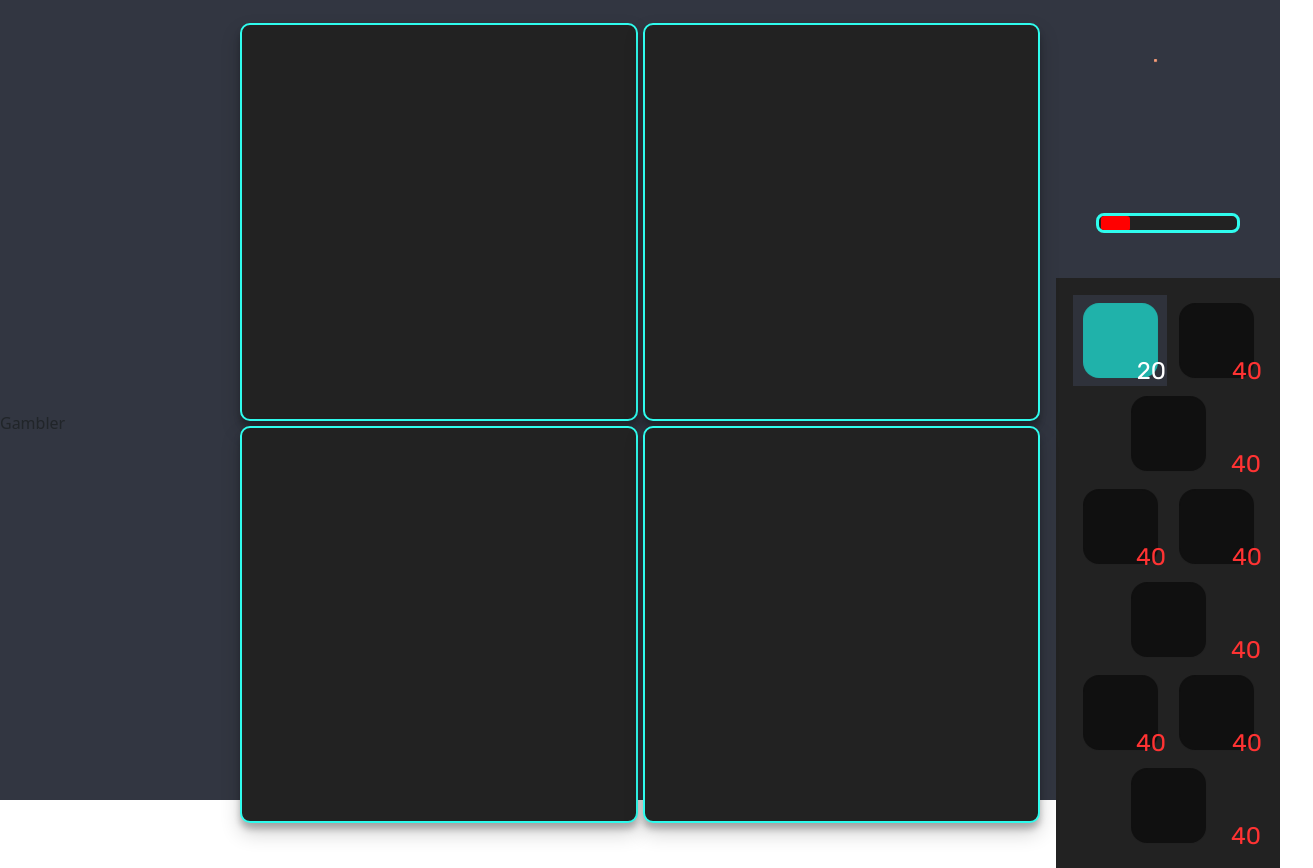
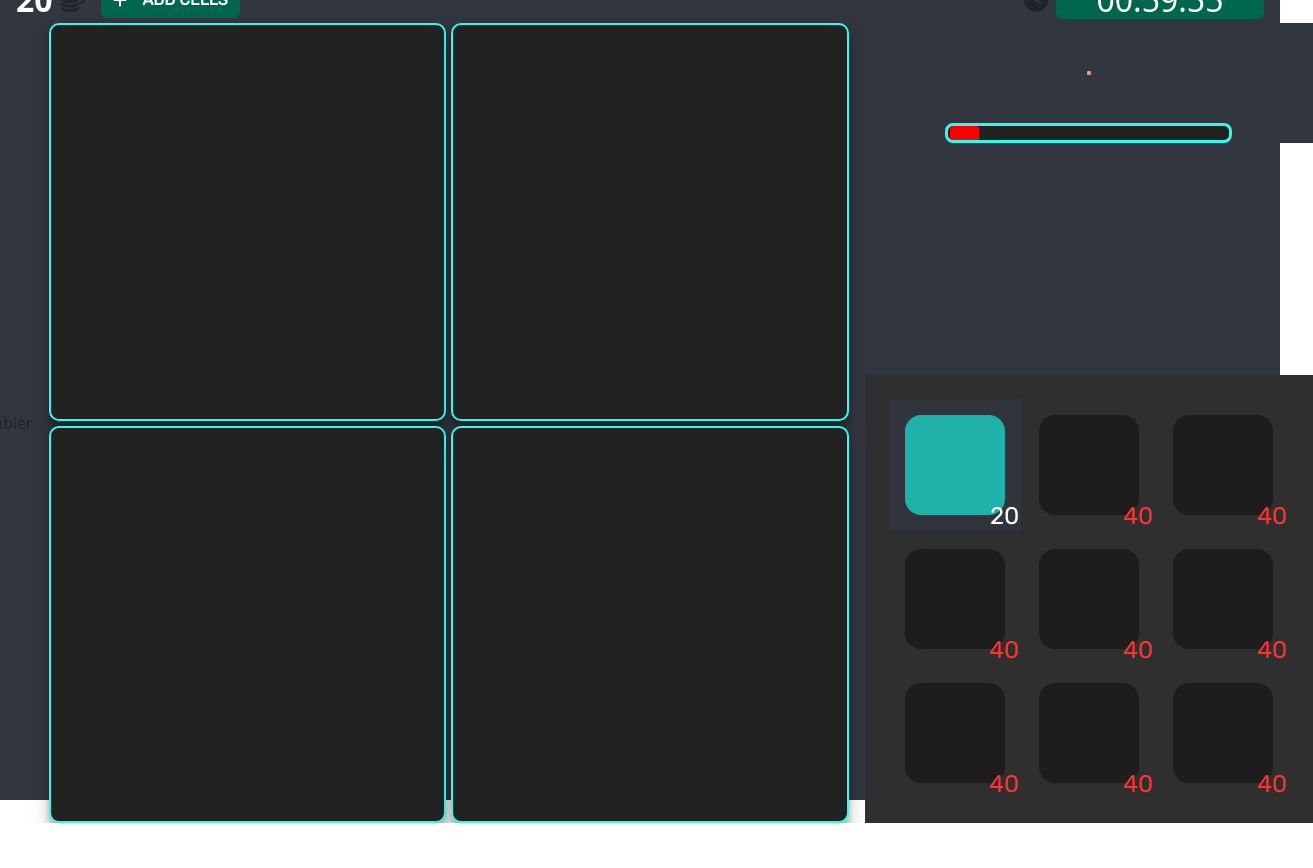
Before and after one commit to Myc22Ka/TheGame, a React (Create React App) app: page / in a window 1280 px wide. Shown: the whole page, 1313 px wide, since content can reach past the window. After the commit the page ends 823 px from the top, so only its background shows below. Built offline with nearby package versions, Linux system fonts and the light colour scheme.

Commit message:
grid style

```diff
--- a/src/components/Shop/Shop/BuyPiece.tsx
+++ b/src/components/Shop/Shop/BuyPiece.tsx
@@ -4,10 +4,6 @@ import usePiece from "../../../hooks/usePiece";
 import { pieceTransition, pieceVariants } from "../../../modules/Piece/utils";
 import { PieceType } from "../../../modules/Piece/types";
 import { useScore } from "../../../contexts/ScoreContext";
-import { faLock } from "@fortawesome/free-solid-svg-icons";
-import { FontAwesomeIcon } from "@fortawesome/react-fontawesome";
-import { Stack } from "react-bootstrap";
-import styles from "../../../styles/style.module.scss";
 
 type BuyPiecePropsType = {
   piece: PieceType;
--- a/src/components/Shop/Shop/Market.tsx
+++ b/src/components/Shop/Shop/Market.tsx
@@ -1,33 +1,57 @@
 import React from "react";
 import options from "../../../config.json";
-import { Col, Container, Row } from "react-bootstrap";
+import { Col, Container, Row, Stack } from "react-bootstrap";
 import ShopCell from "./ShopCell";
 
 const Market: React.FC = () => {
-  const splitArray = () => {
-    const chunkSize = Math.floor(Math.sqrt(options.pieces.types.length));
-    const result = [];
-    for (let i = 0; i < options.pieces.types.length; i += chunkSize) {
-      result.push(options.pieces.types.slice(i, i + chunkSize));
-    }
-    return result;
-  };
+  // const splitArray = () => {
+  //   const chunkSize = Math.floor(Math.sqrt(options.pieces.types.length));
+  //   const result = [];
+  //   for (let i = 0; i < options.pieces.types.length; i += chunkSize) {
+  //     result.push(options.pieces.types.slice(i, i + chunkSize));
+  //   }
+
+  //   console.log(result);
+  //   return result;
+  // };
+  // splitArray();
 
   return (
-    <Container className="m-3 market w-auto">
-      {splitArray().map((row, key) => {
-        return (
-          <Row key={key}>
-            {row.map((col, index) => (
-              <Col key={index} className="p-0">
-                <ShopCell piece={col} />
-              </Col>
-            ))}
-          </Row>
-        );
-      })}
-    </Container>
+    <div
+      className="market p-4"
+      style={{
+        gridTemplateColumns: `repeat(${Math.floor(
+          Math.sqrt(options.pieces.types.length)
+        )}, 1fr)`,
+        gridTemplateRows: `repeat(${Math.floor(
+          Math.sqrt(options.pieces.types.length)
+        )}, 1fr)`,
+        width: "fit-content",
+      }}
+    >
+      {options.pieces.types.map((piece, i) => (
+        <ShopCell piece={piece} key={i} />
+      ))}
+    </div>
   );
 };
 
 export default Market;
+
+//   <div className="market p-2">
+//     {splitArray().map((row, key) => {
+//       return (
+//         <Row
+//           key={key}
+//           className="justify-content-center align-items-center"
+//           style={{ width: "fit-content" }}
+//         >
+//           {row.map((col, index) => (
+//             <Col key={index} className="p-3 col">
+//               <ShopCell piece={col} />
+//             </Col>
+//           ))}
+//         </Row>
+//       );
+//     })}
+//   </div>
--- a/src/components/Shop/Shop/Shop.tsx
+++ b/src/components/Shop/Shop/Shop.tsx
@@ -1,14 +1,19 @@
 import React from "react";
+import { Stack } from "react-bootstrap";
 import "../../../styles/shop.scss";
 import RandomPieceGen from "../Piece/RandomPieceGen";
 import Market from "./Market";
 
 const Shop: React.FC = () => {
   return (
-    <div className="shop">
+    <Stack
+      direction="vertical"
+      gap={2}
+      className="shop justify-content-between"
+    >
       <RandomPieceGen />
       <Market />
-    </div>
+    </Stack>
   );
 };
 
--- a/src/components/Shop/Shop/ShopCell.tsx
+++ b/src/components/Shop/Shop/ShopCell.tsx
@@ -14,8 +14,7 @@ const ShopCell: React.FC<ShopCellProps> = ({ piece }) => {
   return (
     <Stack
       direction="horizontal"
-      style={{ margin: "1px" }}
-      className={`justify-content-center align-items-center p-2 cell${
+      className={`justify-content-center align-items-center cell p-3${
         score.gold < piece.buy ? " locked" : ""
       }`}
     >
--- a/src/config.json
+++ b/src/config.json
@@ -4,7 +4,6 @@
     "multiplier": 1,
     "baseIncome": 1
   },
-  "trashMaxAmount": 20,
   "grid": {
     "defaultSize": 2,
     "maxSize": 5,
--- a/src/layout/Gambler.tsx
+++ b/src/layout/Gambler.tsx
@@ -1,7 +1,7 @@
 import React from "react";
 
 const Gambler: React.FC = () => {
-  return <div>Gambler</div>;
+  return <div style={{ flex: 1 }}>Gambler</div>;
 };
 
 export default Gambler;
--- a/src/modules/Piece/types.ts
+++ b/src/modules/Piece/types.ts
@@ -17,7 +17,7 @@ type TileType = {
   nearestCell: GridEntry;
   startingPosition: Cords;
   vector: Cords;
-  animate: "active" | "drag" | "return" | "sell" | "exit";
+  animate: "active" | "drag" | "return" | "exit";
 };
 
 type NearestCellType = {
--- a/src/styles/App.scss
+++ b/src/styles/App.scss
@@ -31,13 +31,6 @@ body {
     @include flex-center;
     width: 100%;
     gap: 1rem;
-    & > div {
-      flex: 1;
-    }
-    .shop {
-      background: $third;
-      height: 100%;
-    }
   }
 }
 
--- a/src/styles/shop.scss
+++ b/src/styles/shop.scss
@@ -1,7 +1,6 @@
 @import "./constants.scss";
 
 .random-component-gen {
-  height: 300px;
   background: $background;
   width: 100%;
   @include flex-center;
@@ -103,8 +102,8 @@
 .gold,
 .gold_add {
   background: lightseagreen;
-  width: 75px;
-  height: 75px;
+  width: 100px;
+  height: 100px;
   border-radius: 1rem;
   position: relative;
 }
@@ -113,22 +112,27 @@
 }
 
 .market {
+  background: lighten($third, 5);
+  display: grid;
+  gap: 2px;
+  margin: 0 auto;
   .cell {
     background: transparentize($background, 0.2);
     cursor: pointer;
+    @include flex-center;
     transition: background-color 0.1s ease-in-out;
+    &:not(.locked):hover {
+      background: lighten(transparentize($background, 0.2), 15);
+    }
     position: relative;
     &.locked {
       background: none;
       .piece {
-        background-color: darken($third, 7);
+        background-color: darken($third, 2);
       }
       .price {
         color: $error;
       }
-    }
-    &:not(.locked):hover {
-      background: lighten(transparentize($background, 0.2), 15);
     }
     .price {
       position: absolute;
```
